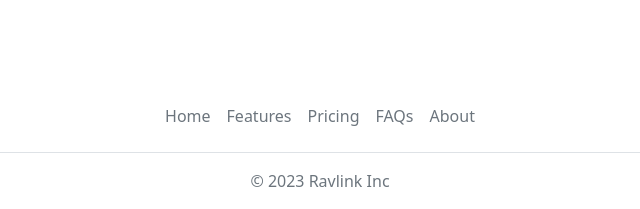
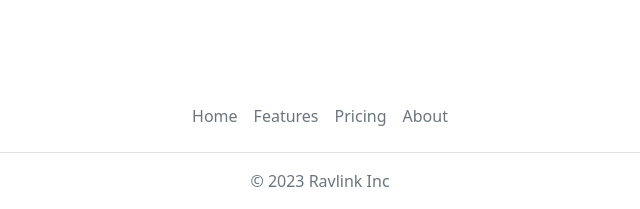
Before and after one commit to mabgcm/amazon, a Django app: page / in a window 1280 px wide. Shown: the part 608-817 px from the top of the page, without its empty margins (320-960 px from the left). Run offline with Django 3.2, Linux system fonts and the light colour scheme.

Commit message:
bs version

```diff
--- a/amazon/templates/base.html
+++ b/amazon/templates/base.html
@@ -59,7 +59,6 @@
       <li class="nav-item"><a href="#" class="nav-link px-2 text-muted">Home</a></li>
       <li class="nav-item"><a href="#" class="nav-link px-2 text-muted">Features</a></li>
       <li class="nav-item"><a href="#" class="nav-link px-2 text-muted">Pricing</a></li>
-      <li class="nav-item"><a href="#" class="nav-link px-2 text-muted">FAQs</a></li>
       <li class="nav-item"><a href="#" class="nav-link px-2 text-muted">About</a></li>
     </ul>
     <p class="text-center text-muted">© 2023 Ravlink Inc</p>
```
